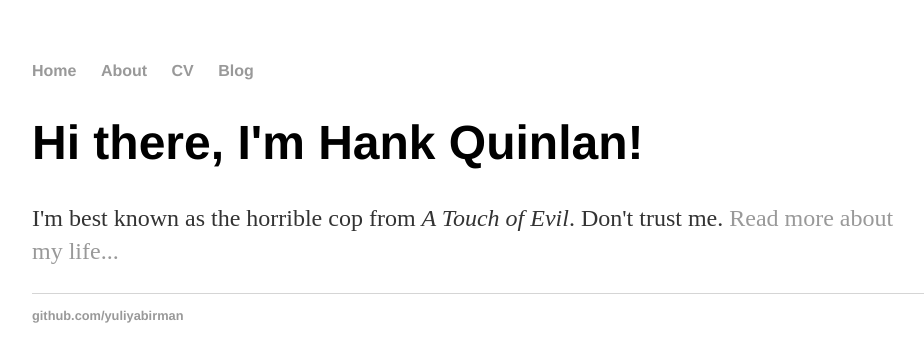
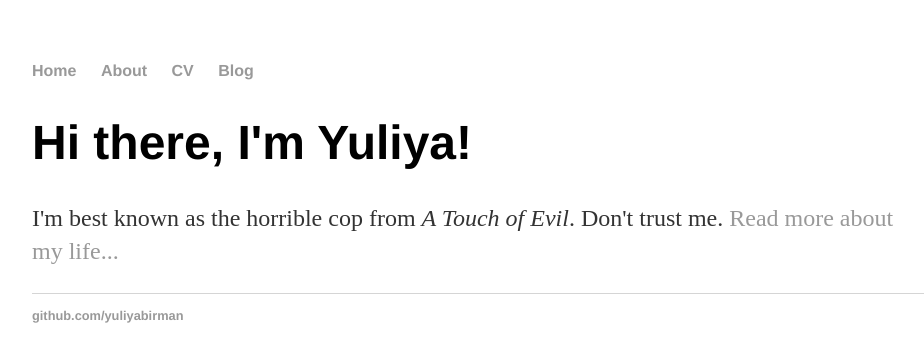
Before and after one commit to yuliyabirman/yuliyabirman.github.io, a Jekyll site: the page built from index.html, in a window 1280 px wide. Shown: the top 362 px of the page, without its empty margins (160-1084 px from the left). Built offline with Jekyll 4.4.1, drawn with Linux system fonts in a browser that asks for light colours.

Commit message:
Update index.html

```diff
--- a/index.html
+++ b/index.html
@@ -1,9 +1,9 @@
 ---
 layout: default
-title: Hank Quinlan, Horrible Cop
+title: Yuliya Birman
 ---
 
 		<div class="blurb">
-			<h1>Hi there, I'm Hank Quinlan!</h1>
+			<h1>Hi there, I'm Yuliya!</h1>
 			<p>I'm best known as the horrible cop from <em>A Touch of Evil</em>. Don't trust me. <a href="/about">Read more about my life...</a></p>
 		</div>
```
